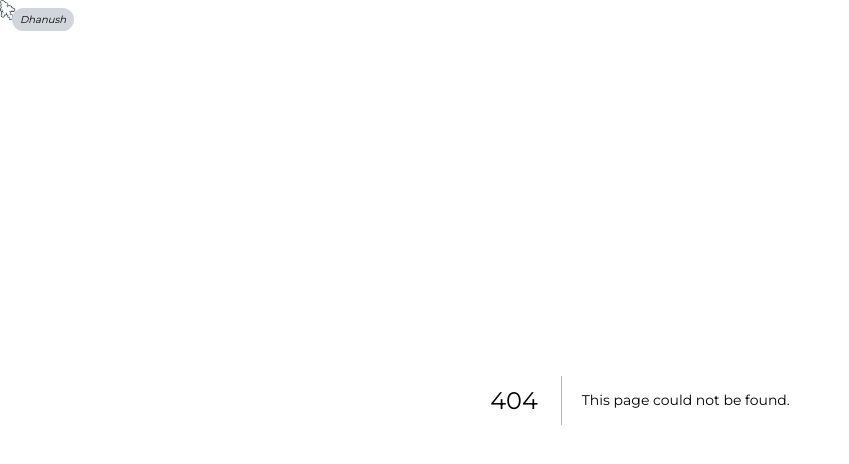
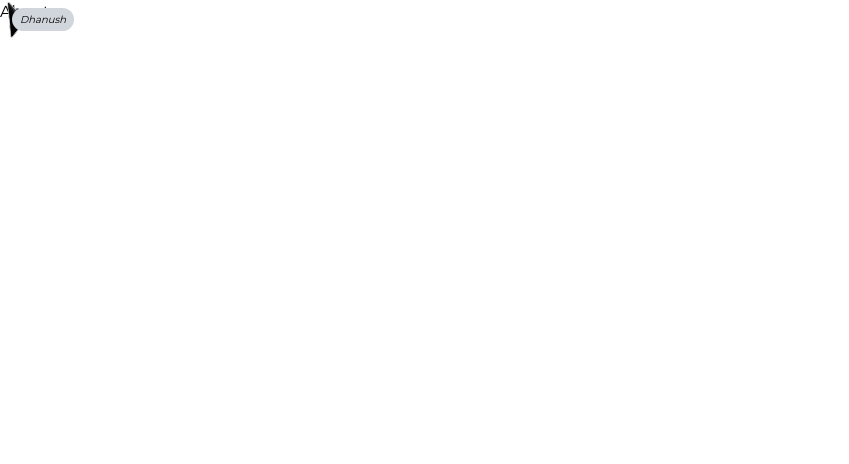
Before and after one commit to Mr-Dhanush-git/MY_PORTFOLIO, a Next.js app: page /about in a window 1280 px wide. Before the commit this address had no page. Shown: the top 464 px of the page, without its empty margins (0-849 px from the left). Built offline with nearby package versions, Linux system fonts and the light colour scheme.

Commit message:
implementing About Me

```diff
--- /dev/null
+++ b/app/about/page.jsx
@@ -0,0 +1,12 @@
+import React from 'react'
+import About from '../../components/about/About'
+
+const page = () => {
+  return (
+    <div>
+      <About/>
+    </div>
+  )
+}
+
+export default page
--- a/app/page.jsx
+++ b/app/page.jsx
@@ -1,7 +1,9 @@
 import Header from "../components/Header";
 import Hero from "../components/hero/Hero";
 import Navbar from "../components/Navbar";
-import LoadingPage from "../components/loading/LoadingPage"
+import LoadingPage from "../components/loading/LoadingPage";
+import About from "../components/about/About";
+
 
 
 
@@ -9,11 +11,16 @@ export default function Home() {
   return (
     <LoadingPage>
       <main>
-          <div className="header_parent flex bg-[#FCFBFD]">
+          <div className="header_parent flex bg-[#fafafa]">
             <Header/>
             <Navbar/>
             <Hero/>
           </div>
+
+          <div className="">
+            <About/>
+          </div>
+
       </main>
     </LoadingPage>
   );
--- a/components/Cursor.jsx
+++ b/components/Cursor.jsx
@@ -102,11 +102,11 @@ const Cursor = () => {
 
     <img
         ref={defaultCurRef}
-        src="/CustomCursor/Gear5/gear5cursor.png"
+        src="/images/cursor.png"
         alt=""
         className='fixed
         top-0 left-0
-        w-[20px] h-[20px]
+        w-[40px] h-[40px]
         pointer-events-none
         z-[110]'
     />
--- /dev/null
+++ b/components/about/About.jsx
@@ -0,0 +1,11 @@
+import React from 'react'
+
+const About = () => {
+  return (
+    <div className=''>
+      About
+    </div>
+  )
+}
+
+export default About
--- a/components/hero/Heromodel.jsx
+++ b/components/hero/Heromodel.jsx
@@ -15,7 +15,7 @@ const Heromodel = () => {
         video1Ref.current.playbackRate = 1.4;
         video1Ref.current.play();
       }
-    }, 3000); // 3 seconds
+    }, 4000); // 3 seconds
 
     return () => clearTimeout(timer);
   }, []);
```
Also changed, not shown: public/images/cursor.png (added).
